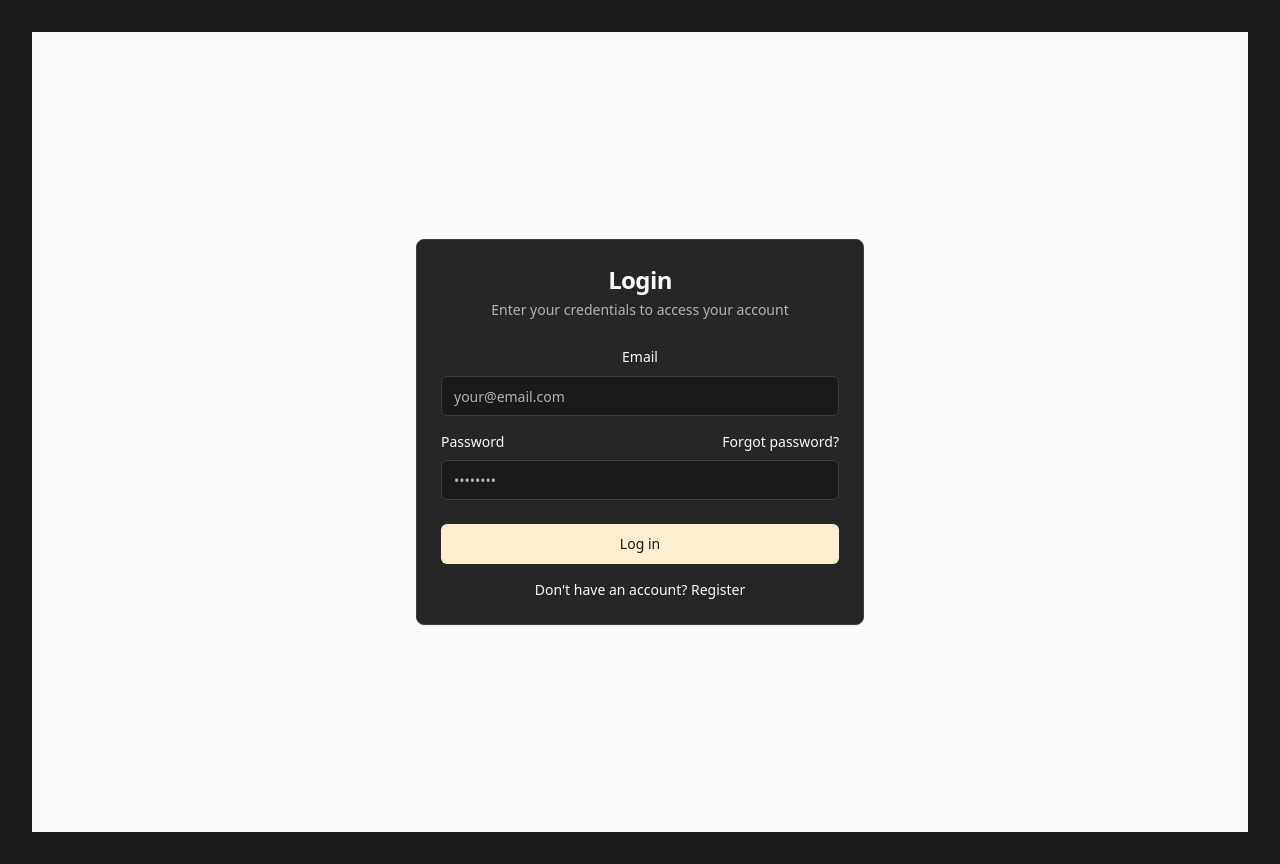
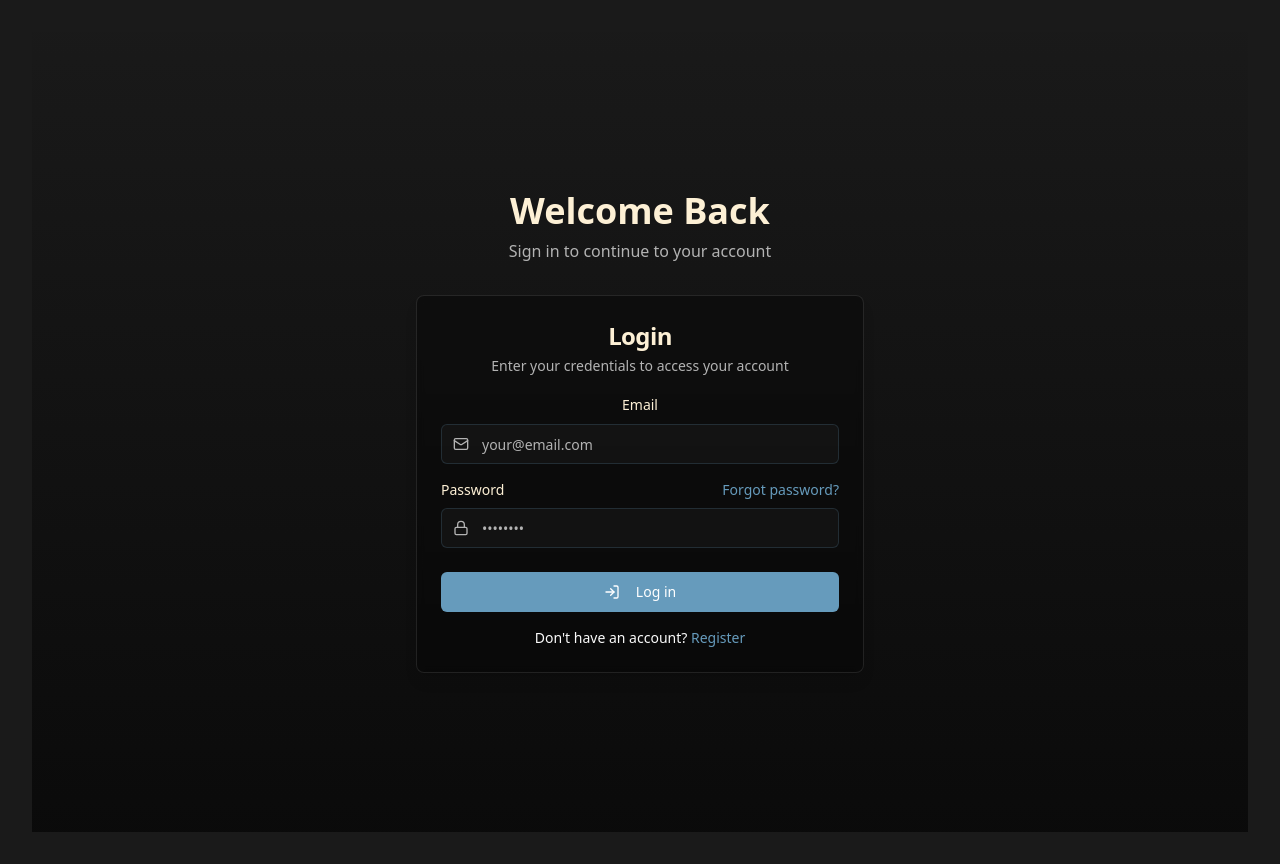
Before and after one commit to vivekprajapati-exe/eventrafter-journey, a React (Vite) app: page /login in a window 1280 px wide. Built offline with nearby package versions, Linux system fonts and the light colour scheme.

Commit message:
Improve login/signup UI
This commit enhances the visual appeal of the login and signup user interfaces.

```diff
--- a/src/pages/Login.tsx
+++ b/src/pages/Login.tsx
@@ -7,7 +7,7 @@ import { Input } from "@/components/ui/input";
 import { Label } from "@/components/ui/label";
 import { Card, CardContent, CardDescription, CardFooter, CardHeader, CardTitle } from "@/components/ui/card";
 import { Alert, AlertDescription } from "@/components/ui/alert";
-import { Loader2 } from "lucide-react";
+import { Loader2, LogIn, Mail, Lock } from "lucide-react";
 
 export default function Login() {
   const [formData, setFormData] = useState({
@@ -37,23 +37,32 @@ export default function Login() {
   };
 
   return (
-    <div className="min-h-screen flex items-center justify-center bg-gray-50 py-12 px-4 sm:px-6 lg:px-8">
-      <Card className="w-full max-w-md">
-        <CardHeader className="space-y-1">
-          <CardTitle className="text-2xl font-bold text-center">Login</CardTitle>
-          <CardDescription className="text-center">
+    <div className="min-h-screen flex items-center justify-center py-12 px-4 sm:px-6 lg:px-8 bg-gradient-to-b from-background to-black/60">
+      <div className="w-full max-w-md space-y-8">
+        <div className="text-center">
+          <h1 className="text-4xl font-bold text-cream mb-2">Welcome Back</h1>
+          <p className="text-muted-foreground">Sign in to continue to your account</p>
+        </div>
+
+        <Card className="glass-card border-blue/20 shadow-xl backdrop-blur-xl">
+          <CardHeader className="space-y-1 pb-4">
+            <CardTitle className="text-2xl font-bold text-center text-cream">Login</CardTitle>
+            <CardDescription className="text-center text-muted-foreground">
               Enter your credentials to access your account
             </CardDescription>
           </CardHeader>
           <form onSubmit={handleSubmit}>
             <CardContent className="space-y-4">
               {error && (
-              <Alert variant="destructive">
+                <Alert variant="destructive" className="bg-red/20 border-red/40">
                   <AlertDescription>{error}</AlertDescription>
                 </Alert>
               )}
+
               <div className="space-y-2">
-              <Label htmlFor="email">Email</Label>
+                <Label htmlFor="email" className="text-cream">Email</Label>
+                <div className="relative">
+                  <Mail className="absolute left-3 top-1/2 transform -translate-y-1/2 text-muted-foreground w-4 h-4" />
                   <Input
                     id="email"
                     name="email"
@@ -63,15 +72,20 @@ export default function Login() {
                     value={formData.email}
                     onChange={handleChange}
                     disabled={loading}
+                    className="pl-10 bg-background/50 border-blue/20 focus:border-blue"
                   />
                 </div>
+              </div>
+
               <div className="space-y-2">
                 <div className="flex items-center justify-between">
-                <Label htmlFor="password">Password</Label>
-                <Link to="/forgot-password" className="text-sm text-blue-600 hover:text-blue-500">
+                  <Label htmlFor="password" className="text-cream">Password</Label>
+                  <Link to="/forgot-password" className="text-sm text-blue hover:text-blue/90 transition-colors">
                     Forgot password?
                   </Link>
                 </div>
+                <div className="relative">
+                  <Lock className="absolute left-3 top-1/2 transform -translate-y-1/2 text-muted-foreground w-4 h-4" />
                   <Input
                     id="password"
                     name="password"
@@ -81,21 +95,32 @@ export default function Login() {
                     value={formData.password}
                     onChange={handleChange}
                     disabled={loading}
+                    className="pl-10 bg-background/50 border-blue/20 focus:border-blue"
                   />
                 </div>
+              </div>
             </CardContent>
-          <CardFooter className="flex flex-col space-y-4">
-            <Button type="submit" className="w-full" disabled={loading}>
+            <CardFooter className="flex flex-col space-y-4 pb-6">
+              <Button
+                type="submit"
+                className="w-full bg-blue hover:bg-blue/90 text-white"
+                disabled={loading}
+              >
                 {loading ? (
                   <>
                     <Loader2 className="mr-2 h-4 w-4 animate-spin" />
                     Logging in...
                   </>
-              ) : "Log in"}
+                ) : (
+                  <>
+                    <LogIn className="mr-2 h-4 w-4" />
+                    Log in
+                  </>
+                )}
               </Button>
               <div className="text-center text-sm">
                 Don't have an account?{" "}
-              <Link to="/register" className="text-blue-600 hover:text-blue-500">
+                <Link to="/register" className="text-blue hover:text-blue/90 transition-colors font-medium">
                   Register
                 </Link>
               </div>
@@ -103,5 +128,6 @@ export default function Login() {
           </form>
         </Card>
       </div>
+    </div>
   );
 }
--- a/src/pages/Register.tsx
+++ b/src/pages/Register.tsx
@@ -7,7 +7,7 @@ import { Input } from "@/components/ui/input";
 import { Label } from "@/components/ui/label";
 import { Card, CardContent, CardDescription, CardFooter, CardHeader, CardTitle } from "@/components/ui/card";
 import { Alert, AlertDescription } from "@/components/ui/alert";
-import { Loader2 } from "lucide-react";
+import { Loader2, UserPlus, Mail, Lock, User } from "lucide-react";
 
 export default function Register() {
   const [formData, setFormData] = useState({
@@ -49,28 +49,37 @@ export default function Register() {
   };
 
   return (
-    <div className="min-h-screen flex items-center justify-center bg-gray-50 py-12 px-4 sm:px-6 lg:px-8">
-      <Card className="w-full max-w-md">
-        <CardHeader className="space-y-1">
-          <CardTitle className="text-2xl font-bold text-center">Create an account</CardTitle>
-          <CardDescription className="text-center">
+    <div className="min-h-screen flex items-center justify-center py-12 px-4 sm:px-6 lg:px-8 bg-gradient-to-b from-background to-black/60">
+      <div className="w-full max-w-md space-y-8">
+        <div className="text-center">
+          <h1 className="text-4xl font-bold text-cream mb-2">Join Us</h1>
+          <p className="text-muted-foreground">Create an account to get started</p>
+        </div>
+
+        <Card className="glass-card border-blue/20 shadow-xl backdrop-blur-xl">
+          <CardHeader className="space-y-1 pb-4">
+            <CardTitle className="text-2xl font-bold text-center text-cream">Create an account</CardTitle>
+            <CardDescription className="text-center text-muted-foreground">
               Enter your information to create an account
             </CardDescription>
           </CardHeader>
           <form onSubmit={handleSubmit}>
             <CardContent className="space-y-4">
               {validationError && (
-              <Alert variant="destructive">
+                <Alert variant="destructive" className="bg-red/20 border-red/40">
                   <AlertDescription>{validationError}</AlertDescription>
                 </Alert>
               )}
               {error && (
-              <Alert variant="destructive">
+                <Alert variant="destructive" className="bg-red/20 border-red/40">
                   <AlertDescription>{error}</AlertDescription>
                 </Alert>
               )}
+
               <div className="space-y-2">
-              <Label htmlFor="username">Username</Label>
+                <Label htmlFor="username" className="text-cream">Username</Label>
+                <div className="relative">
+                  <User className="absolute left-3 top-1/2 transform -translate-y-1/2 text-muted-foreground w-4 h-4" />
                   <Input
                     id="username"
                     name="username"
@@ -79,10 +88,15 @@ export default function Register() {
                     value={formData.username}
                     onChange={handleChange}
                     disabled={loading}
+                    className="pl-10 bg-background/50 border-blue/20 focus:border-blue"
                   />
                 </div>
+              </div>
+
               <div className="space-y-2">
-              <Label htmlFor="email">Email</Label>
+                <Label htmlFor="email" className="text-cream">Email</Label>
+                <div className="relative">
+                  <Mail className="absolute left-3 top-1/2 transform -translate-y-1/2 text-muted-foreground w-4 h-4" />
                   <Input
                     id="email"
                     name="email"
@@ -92,10 +106,15 @@ export default function Register() {
                     value={formData.email}
                     onChange={handleChange}
                     disabled={loading}
+                    className="pl-10 bg-background/50 border-blue/20 focus:border-blue"
                   />
                 </div>
+              </div>
+
               <div className="space-y-2">
-              <Label htmlFor="password">Password</Label>
+                <Label htmlFor="password" className="text-cream">Password</Label>
+                <div className="relative">
+                  <Lock className="absolute left-3 top-1/2 transform -translate-y-1/2 text-muted-foreground w-4 h-4" />
                   <Input
                     id="password"
                     name="password"
@@ -105,10 +124,15 @@ export default function Register() {
                     value={formData.password}
                     onChange={handleChange}
                     disabled={loading}
+                    className="pl-10 bg-background/50 border-blue/20 focus:border-blue"
                   />
                 </div>
+              </div>
+
               <div className="space-y-2">
-              <Label htmlFor="confirmPassword">Confirm Password</Label>
+                <Label htmlFor="confirmPassword" className="text-cream">Confirm Password</Label>
+                <div className="relative">
+                  <Lock className="absolute left-3 top-1/2 transform -translate-y-1/2 text-muted-foreground w-4 h-4" />
                   <Input
                     id="confirmPassword"
                     name="confirmPassword"
@@ -118,21 +142,32 @@ export default function Register() {
                     value={formData.confirmPassword}
                     onChange={handleChange}
                     disabled={loading}
+                    className="pl-10 bg-background/50 border-blue/20 focus:border-blue"
                   />
                 </div>
+              </div>
             </CardContent>
-          <CardFooter className="flex flex-col space-y-4">
-            <Button type="submit" className="w-full" disabled={loading}>
+            <CardFooter className="flex flex-col space-y-4 pb-6">
+              <Button
+                type="submit"
+                className="w-full bg-cream text-background hover:bg-cream/90"
+                disabled={loading}
+              >
                 {loading ? (
                   <>
                     <Loader2 className="mr-2 h-4 w-4 animate-spin" />
                     Creating account...
                   </>
-              ) : "Create account"}
+                ) : (
+                  <>
+                    <UserPlus className="mr-2 h-4 w-4" />
+                    Create account
+                  </>
+                )}
               </Button>
               <div className="text-center text-sm">
                 Already have an account?{" "}
-              <Link to="/login" className="text-blue-600 hover:text-blue-500">
+                <Link to="/login" className="text-blue hover:text-blue/90 transition-colors font-medium">
                   Log in
                 </Link>
               </div>
@@ -140,5 +175,6 @@ export default function Register() {
           </form>
         </Card>
       </div>
+    </div>
   );
 }
```
Lines whose indentation alone changed are shown as unchanged.
